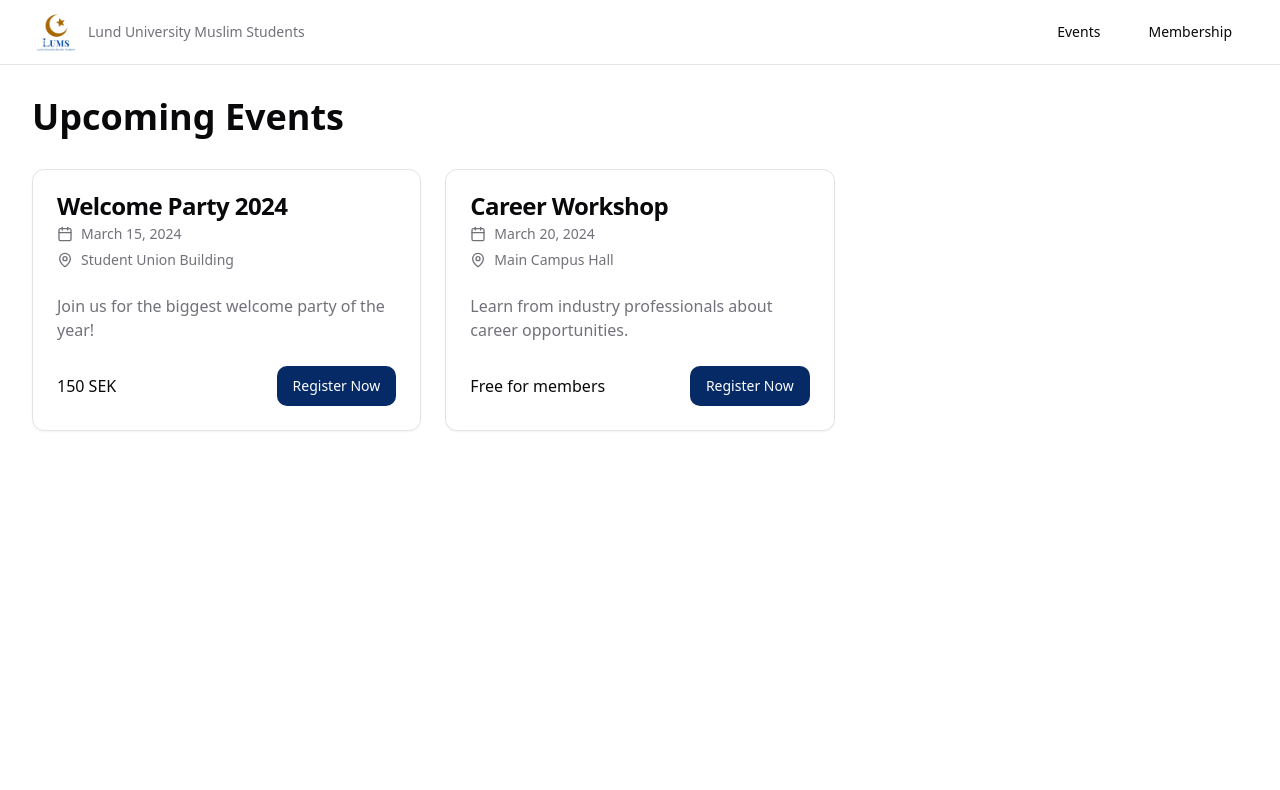
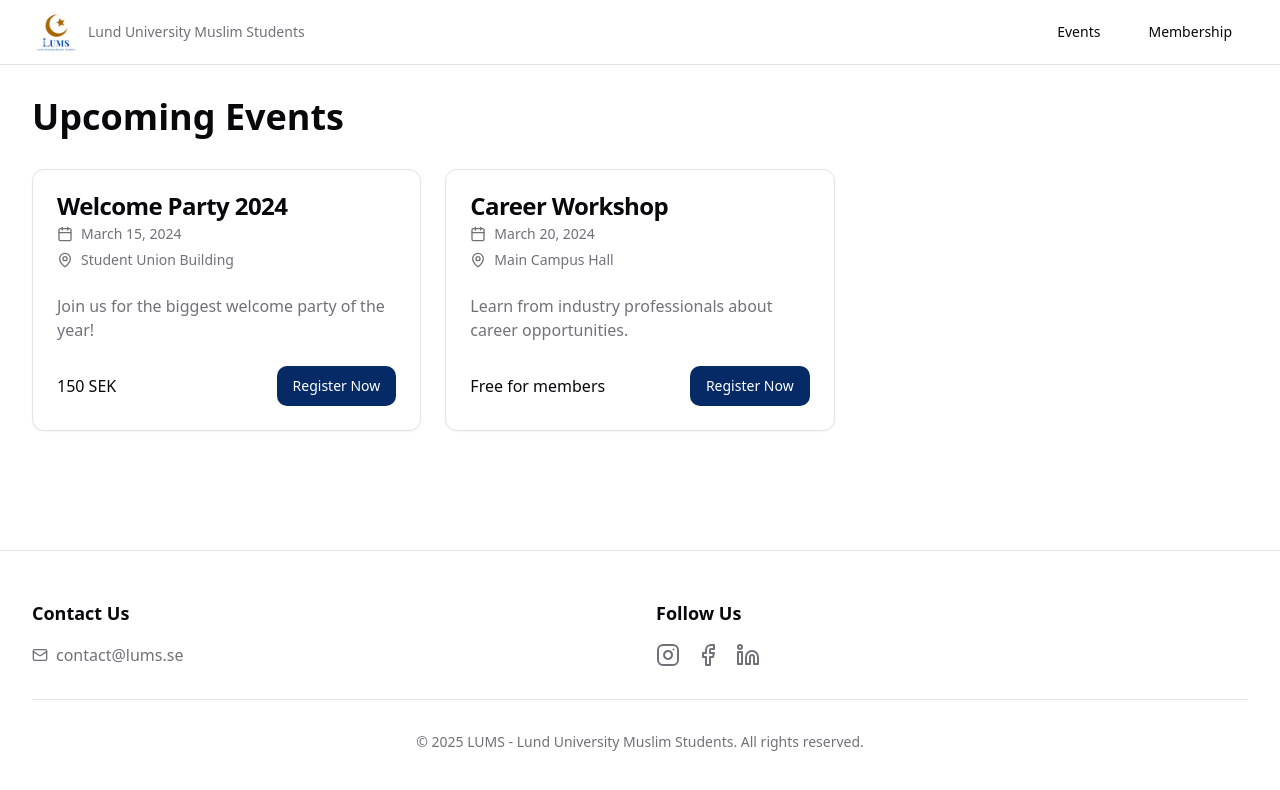
Before and after one commit to LUMuslimStudents/website, a React (Vite) app: page /events in a window 1280 px wide. Shown: the top 790 px of the page. Built offline with nearby package versions, Linux system fonts and the light colour scheme.

Commit message:
Add social media links
Add contact information, including links to Instagram, Facebook, and LinkedIn.

```diff
--- /dev/null
+++ b/src/components/Footer.tsx
@@ -0,0 +1,58 @@
+
+import { Facebook, Instagram, Linkedin, Mail } from "lucide-react";
+import { Link } from "react-router-dom";
+
+export const Footer = () => {
+  return (
+    <footer className="border-t bg-background">
+      <div className="container py-8 md:py-12">
+        <div className="grid grid-cols-1 md:grid-cols-2 gap-8">
+          <div>
+            <h3 className="text-lg font-semibold mb-4">Contact Us</h3>
+            <div className="space-y-2">
+              <a
+                href="mailto:contact@lums.se"
+                className="flex items-center text-muted-foreground hover:text-primary transition-colors"
+              >
+                <Mail className="h-4 w-4 mr-2" />
+                contact@lums.se
+              </a>
+            </div>
+          </div>
+          <div>
+            <h3 className="text-lg font-semibold mb-4">Follow Us</h3>
+            <div className="flex space-x-4">
+              <a
+                href="https://instagram.com/lums"
+                target="_blank"
+                rel="noopener noreferrer"
+                className="text-muted-foreground hover:text-primary transition-colors"
+              >
+                <Instagram className="h-6 w-6" />
+              </a>
+              <a
+                href="https://facebook.com/lums"
+                target="_blank"
+                rel="noopener noreferrer"
+                className="text-muted-foreground hover:text-primary transition-colors"
+              >
+                <Facebook className="h-6 w-6" />
+              </a>
+              <a
+                href="https://linkedin.com/company/lums"
+                target="_blank"
+                rel="noopener noreferrer"
+                className="text-muted-foreground hover:text-primary transition-colors"
+              >
+                <Linkedin className="h-6 w-6" />
+              </a>
+            </div>
+          </div>
+        </div>
+        <div className="mt-8 pt-8 border-t text-center text-sm text-muted-foreground">
+          <p>© {new Date().getFullYear()} LUMS - Lund University Muslim Students. All rights reserved.</p>
+        </div>
+      </div>
+    </footer>
+  );
+};
--- a/src/pages/Events.tsx
+++ b/src/pages/Events.tsx
@@ -2,6 +2,7 @@
 import { Button } from "@/components/ui/button";
 import { Card, CardContent, CardFooter, CardHeader, CardTitle } from "@/components/ui/card";
 import { Navbar } from "@/components/Navbar";
+import { Footer } from "@/components/Footer";
 import { Calendar, MapPin } from "lucide-react";
 
 const Events = () => {
@@ -55,6 +56,7 @@ const Events = () => {
           ))}
         </div>
       </main>
+      <Footer />
     </div>
   );
 };
--- a/src/pages/Index.tsx
+++ b/src/pages/Index.tsx
@@ -2,6 +2,7 @@
 import { Button } from "@/components/ui/button";
 import { Card, CardContent, CardHeader, CardTitle } from "@/components/ui/card";
 import { Navbar } from "@/components/Navbar";
+import { Footer } from "@/components/Footer";
 import { ArrowRight, Calendar, Users, Star } from "lucide-react";
 import { Link } from "react-router-dom";
 
@@ -77,6 +78,7 @@ const Index = () => {
           </div>
         </section>
       </main>
+      <Footer />
     </div>
   );
 };
--- a/src/pages/Membership.tsx
+++ b/src/pages/Membership.tsx
@@ -2,6 +2,7 @@
 import { Button } from "@/components/ui/button";
 import { Card, CardContent, CardFooter, CardHeader, CardTitle } from "@/components/ui/card";
 import { Navbar } from "@/components/Navbar";
+import { Footer } from "@/components/Footer";
 import { Check } from "lucide-react";
 
 const Membership = () => {
@@ -71,6 +72,7 @@ const Membership = () => {
           ))}
         </div>
       </main>
+      <Footer />
     </div>
   );
 };
```
